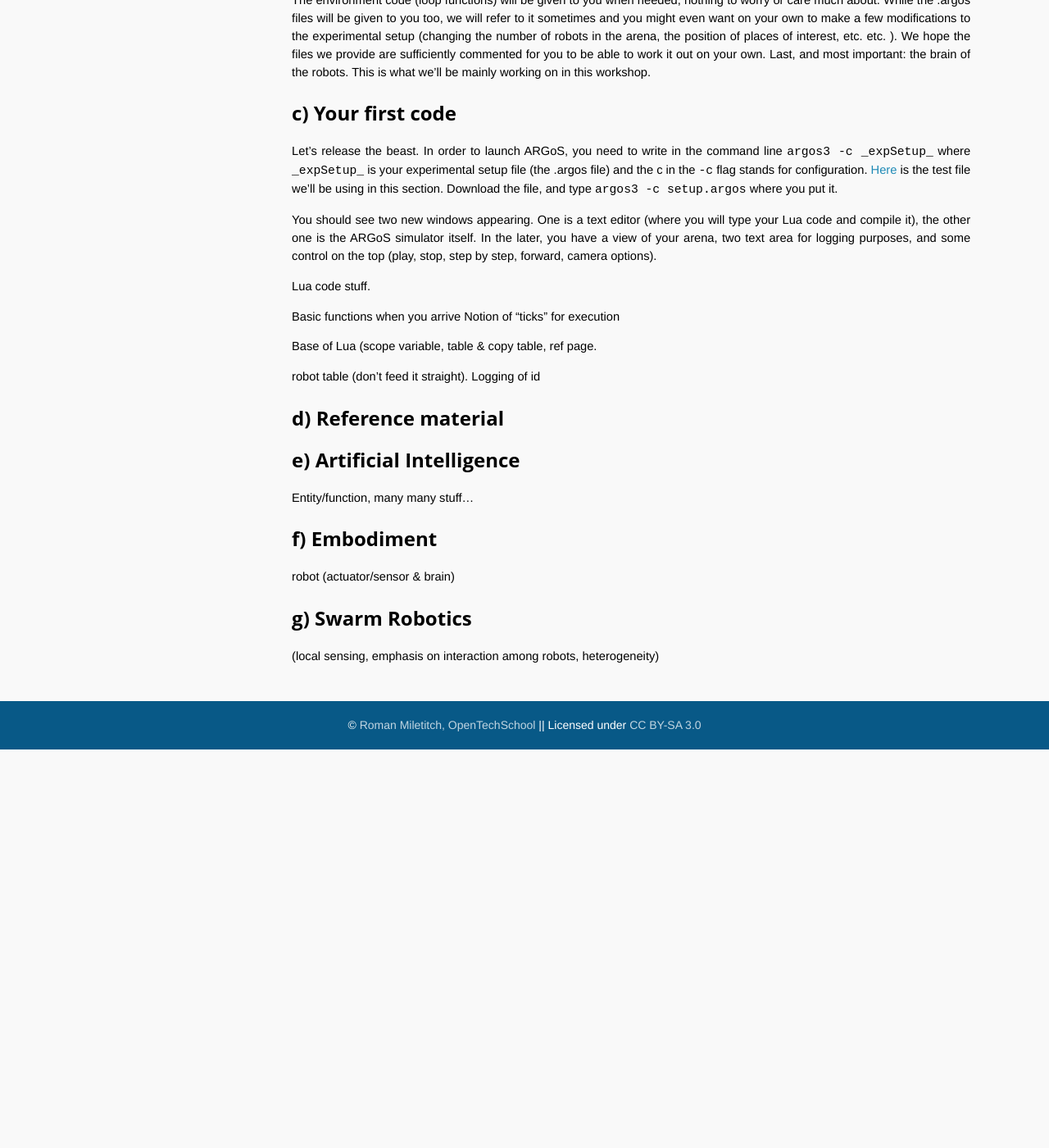
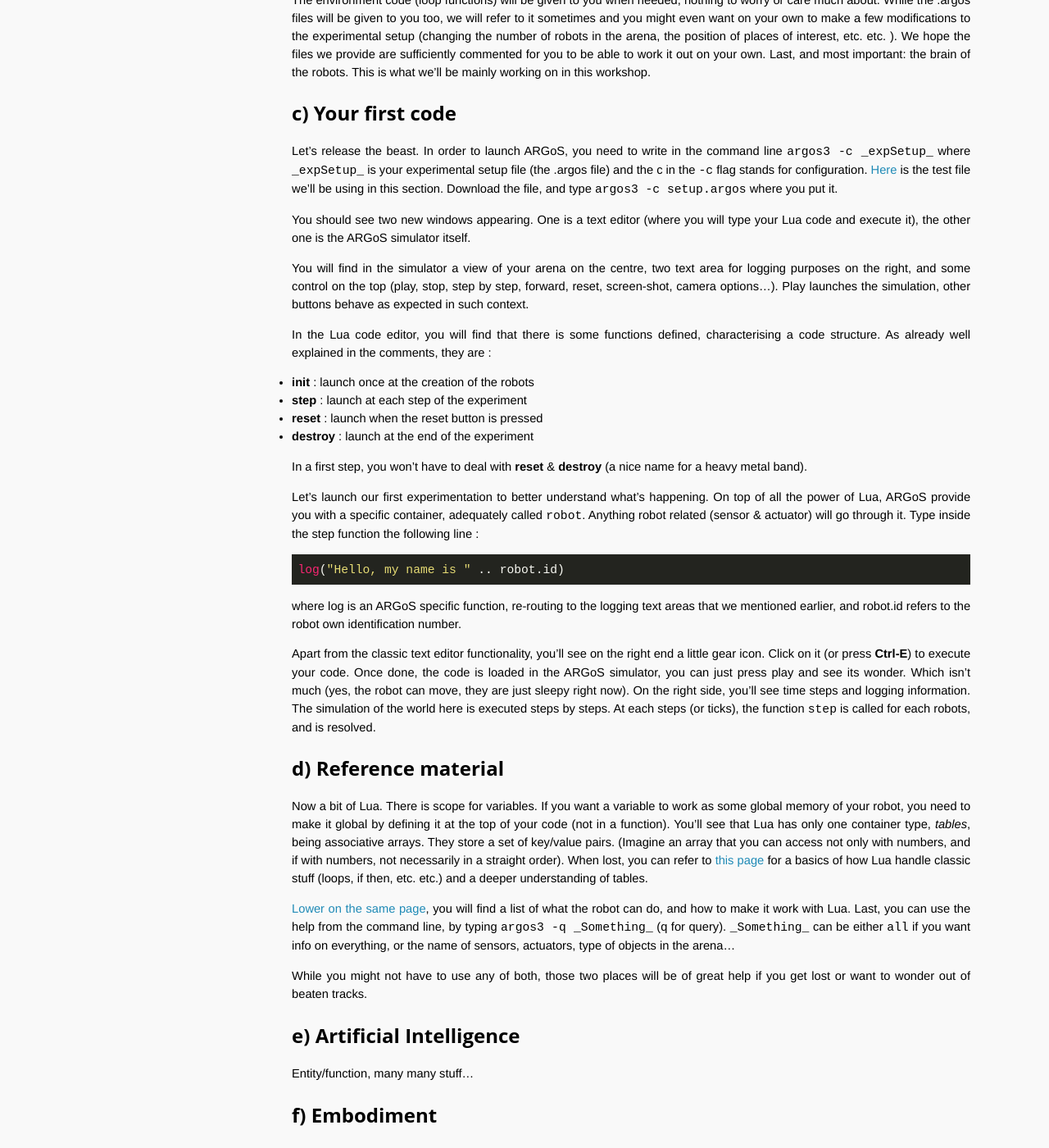
Before and after one commit to OpenTechSchool-Brussels/AI-for-robots-and-swarms, a Jekyll site: the page built from Setting-up.markdown, in a window 1280 px wide and 1400 px high, scrolled down 858 px. Shown: the whole window at 82% size. Built offline with Jekyll 4.4.1, drawn with Linux system fonts in a browser that asks for light colours; Markdown is read by kramdown in place of the engine named in the settings; before the commit the page ends 1772 px from its top, so only the background shows below that.

Commit message:
Update Setting-up.markdown

````diff
--- a/Setting-up.markdown
+++ b/Setting-up.markdown
@@ -36,19 +36,35 @@ The environment code (loop functions) will be given to you when needed, nothing
 ##c) Your first code
 Let's release the beast. In order to launch ARGoS, you need to write in the command line `argos3 -c _expSetup_` where `_expSetup_` is your experimental setup file (the .argos file) and the c in the `-c` flag stands for configuration. [Here]() is the test file we'll be using in this section. Download the file, and type `argos3 -c setup.argos` where you put it.
 
-You should see two new windows appearing. One is a text editor (where you will type your Lua code and compile it), the other one is the ARGoS simulator itself. In the later, you have a view of your arena, two text area for logging purposes, and some control on the top (play, stop, step by step, forward, camera options).
+You should see two new windows appearing. One is a text editor (where you will type your Lua code and execute it), the other one is the ARGoS simulator itself.
 
+You will find in the simulator a view of your arena on the centre, two text area for logging purposes on the right, and some control on the top (play, stop, step by step, forward, reset, screen-shot, camera options...). Play launches the simulation, other buttons behave as expected in such context.
 
-Lua code stuff.
+In the Lua code editor, you will find that there is some functions defined, characterising a code structure. As already well explained in the comments, they are :
+* **init** : launch once at the creation of the robots
+* **step** : launch at each step of the experiment
+* **reset** : launch when the reset button is pressed
+* **destroy** : launch at the end of the experiment
 
-Basic functions when you arrive
-Notion of "ticks" for execution
+In a first step, you won't have to deal with **reset** & **destroy** (a nice name for a heavy metal band).
 
-Base of Lua (scope variable, table & copy table, ref page.
+Let's launch our first experimentation to better understand what's happening. On top of all the power of Lua, ARGoS provide you with a specific container, adequately called `robot`. Anything robot related (sensor & actuator) will go through it. Type inside the step function the following line :
 
-robot table (don't feed it straight). Logging of id
+```Lua
+log("Hello, my name is " .. robot.id)
+```
+
+where log is an ARGoS specific function, re-routing to the logging text areas that we mentioned earlier, and robot.id refers to the robot own identification number.
+
+Apart from the classic text editor functionality, you'll see on the right end a little gear icon. Click on it (or press **Ctrl-E**) to execute your code. Once done, the code is loaded in the ARGoS simulator, you can just press play and see its wonder. Which isn't much (yes, the robot can move, they are just sleepy right now). On the right side, you'll see time steps and logging information. The simulation of the world here is executed steps by steps. At each steps (or ticks), the function `step` is called for each robots, and is resolved.
 
 ##d) Reference material
+Now a bit of Lua. There is scope for variables. If you want a variable to work as some global memory of your robot, you need to make it global by defining it at the top of your code (not in a function). You'll see that Lua has only one container type, *tables*, being associative arrays. They store a set of key/value pairs. (Imagine an array that you can access not only with numbers, and if with numbers, not necessarily in a straight order). When lost, you can refer to [this page](http://iridia.ulb.ac.be/~cpinciroli/extra/h-414/#programming_robots_lua) for a basics of how Lua handle classic stuff (loops, if then, etc. etc.) and a deeper understanding of tables.
+
+[Lower on the same page](http://iridia.ulb.ac.be/~cpinciroli/extra/h-414/#programming_robots_robot), you will find a list of what the robot can do, and how to make it work with Lua. Last, you can use the help from the command line, by typing `argos3 -q _Something_` (q for query). `_Something_` can be either `all` if you want info on everything, or the name of sensors, actuators, type of objects in the arena...
+
+While you might not have to use any of both, those two places will be of great help if you get lost or want to wonder out of beaten tracks.
+
 
 ##e) Artificial Intelligence
 Entity/function, many many stuff...
````
